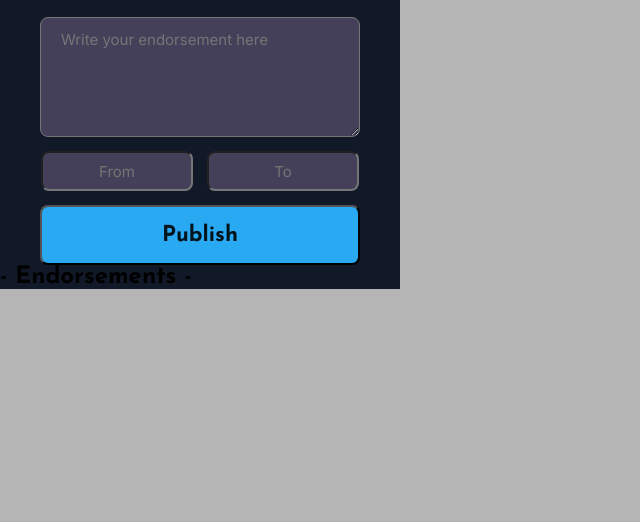
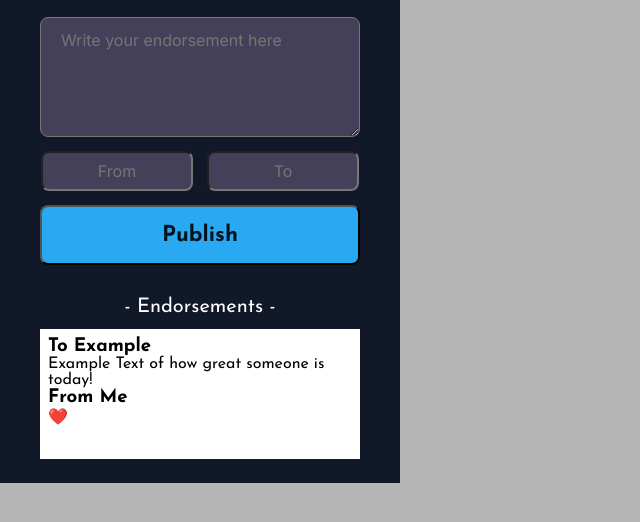
Before and after one commit to LujanSolo/shout-out, a plain HTML site: page index.html in a window 1280 px wide. Shown: the part 188-710 px from the top of the page, without its empty margins (0-640 px from the left). Drawn offline with Linux system fonts and the light colour scheme.

Commit message:
added divs to contain endorsement results; began default styling for endorsements

```diff
--- a/index.css
+++ b/index.css
@@ -26,7 +26,7 @@ img {
   height: 90px;
 }
 
-h1 {
+#hero-header {
   font-family: "Josefin Sans", sans-serif;
   font-weight: 700;
   font-size: 25px;
@@ -38,13 +38,14 @@ h1 {
   display: flex;
   justify-content: center;
   flex-wrap: wrap;
+  align-items: center;
   gap: 14px;
 }
 
 input, textarea {
   font-family: "Inter", sans-serif;
   font-weight: 400;
-  font-size: 15px;
+  font-size: 16px;
   background: #444059;
   color: #8f8f8f;
 }
@@ -75,3 +76,27 @@ input, textarea {
   font-weight: 700;
   font-size: 22px;
 }
+
+#output-container {
+  display: flex;
+  flex-direction: column;
+  align-items: center;
+  margin: 20px 0;
+  padding: 12px;
+}
+
+#endorse-header {
+  font-weight: 400;
+  font-size: 20px;
+  color: #ffffff;
+}
+
+.endorse-box {
+  height: 130px;
+  width: 320px;
+  display: flex;
+  flex-direction: column;
+  background: #ffffff;
+  margin: 12px 0;
+  padding: 8px;
+}
--- a/index.html
+++ b/index.html
@@ -14,7 +14,7 @@
 
   <div id="hero">
     <img id="hero-img" src="/assets/images/freddie.png" alt="A sihlouette of Freddy Mercury, fist in the air to an unseen crowd">
-    <h1>Shout Out To . . . !</h1>
+    <h1 id="hero-header">Shout Out To . . . !</h1>
   </div>
 
   <div id="input-container">
@@ -25,7 +25,15 @@
   </div>
 
   <div id="output-container">
-    <h2>- Endorsements -</h2>
+    <h2 id="endorse-header">- Endorsements -</h2>
+    <div class="endorse-box">
+      <h3 class="endorse-to">To Example</h3>
+      <p class="endorsements">Example Text of how great someone is today!</p>
+      <h3 class="endorse-from">From Me</h3>
+      <p class="heart-icon">❤️</p>
+
+    </div>
+
     <!--endorsements will be dynamically generated by javascript here-->
   </div>
   <script src="index.js" type="modular"></script>
```
